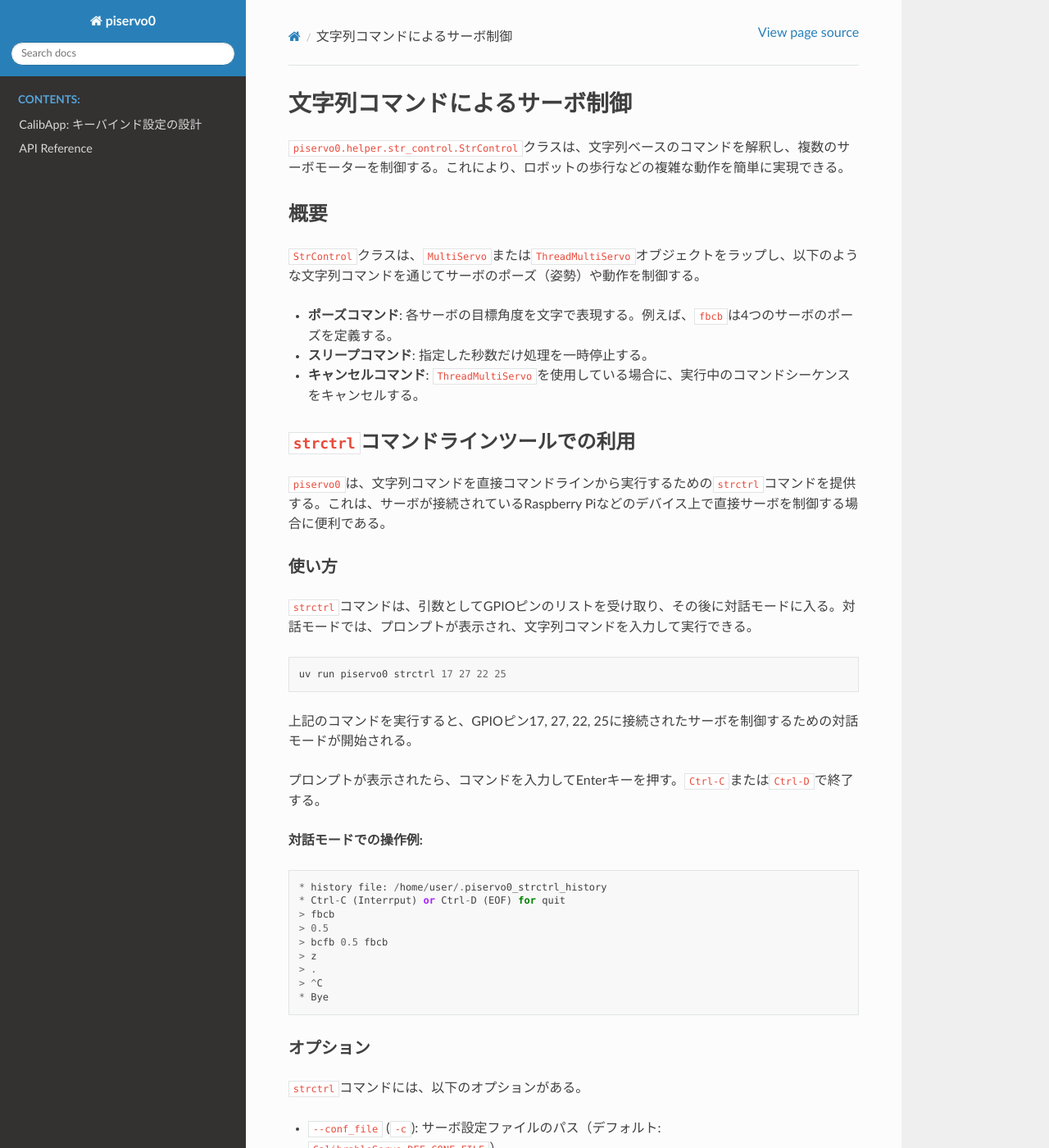
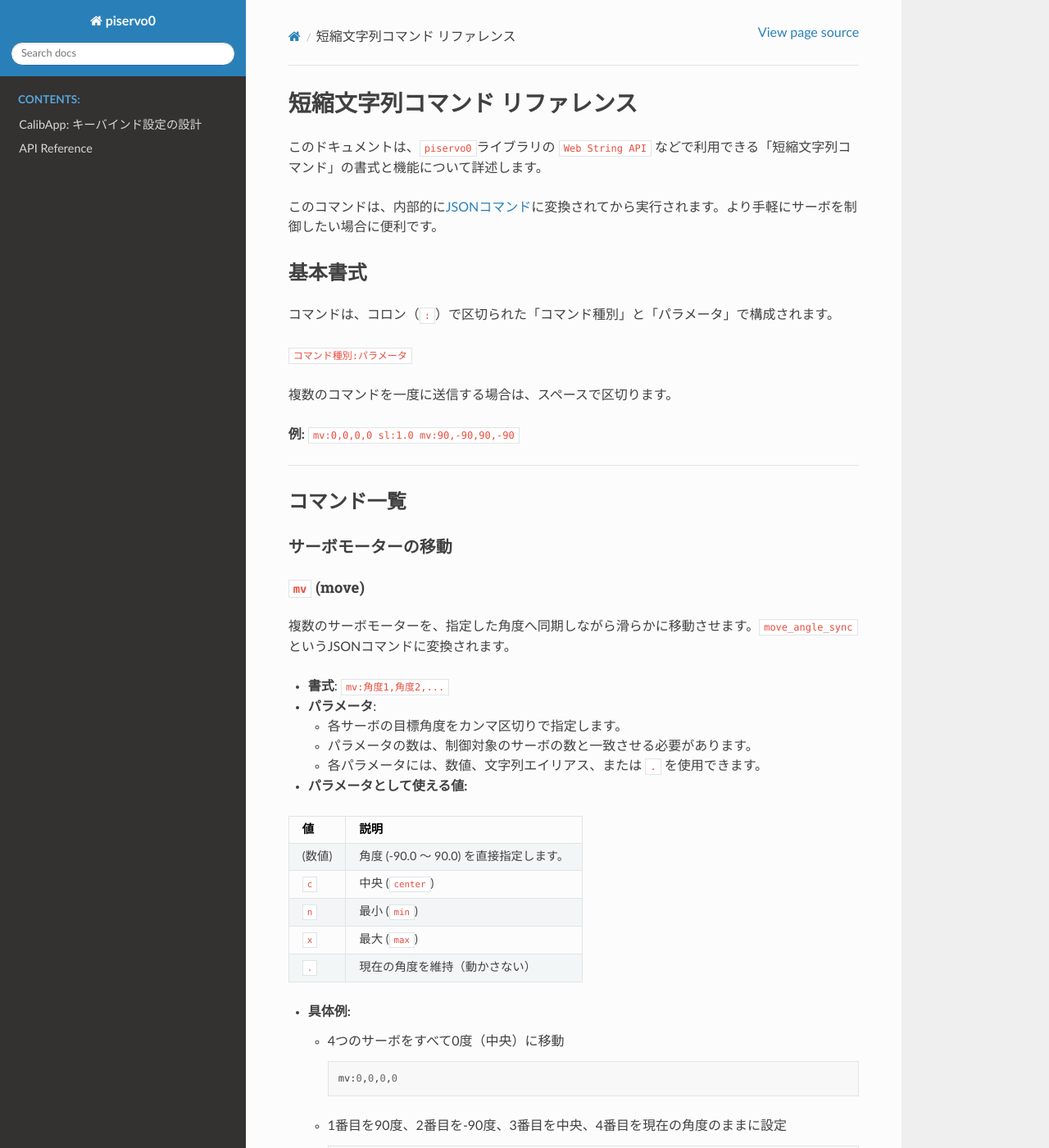
Before and after one commit to ytani01/piservo0, a Sphinx documentation site: the page built from docs/STR_CMD.md, in a window 1280 px wide and 1400 px high. Shown: the whole window at 82% size. Built offline with Sphinx 7.4.7 and the Read the Docs theme 3.1.0, drawn with Linux system fonts in a browser that asks for light colours; some of the changed text lies outside the part shown.

Commit message:
UPD: docs/ by Gemini CLI

````diff
--- a/docs/JSON_CMD.md
+++ b/docs/JSON_CMD.md
@@ -1,61 +1,152 @@
-# JSON Commands for `web-json-api`
+# JSONコマンド リファレンス
 
-## e.g.
+このドキュメントは、`piservo0`ライブラリの `ThreadMultiServo` クラスおよび `Web JSON API` で使用されるJSON形式のコマンドについて詳述します。
 
-**同期移動**
-``` json
+コマンドは、単一のJSONオブジェクト、または複数のコマンドを順に実行するためのJSONオブジェクトの配列として送信できます。
+
+## 基本書式
+
+各コマンドは、`"cmd"`キーを持つJSONオブジェクトです。`"cmd"`の値によって動作が決まり、その他のキーで動作のパラメータを指定します。
+
+```json
 {
-  "cmd": "move_angle_sync",
-  "angles": [0, null, 30, -60],
-  "move_sec": 0.2,
-  "step_n": 40
+  "cmd": "コマンド名",
+  "パラメータ1": 値1,
+  "パラメータ2": 値2,
+  ...
 }
 ```
 
-**非同期移動**
-``` json
-{
-  "cmd": "move_angle",
-  "angles": [0, null, 30, -60]
-}
-```
+---
 
-**sleep**
-``` json
-{
-  "cmd": "sleep",
-  "sec": 0.5
-}
-```
+## コマンド一覧
 
-**move sec: estimated move time**
-``` json
-{
-  "cmd": "move_sec",
-  "sec": 0.2
-}
-```
+### サーボモーターの制御
 
-**step count**
-``` json
-{
-  "cmd": "step_n",
-  "n": 30
-}
-```
+#### `move_angle_sync`
 
-**interval**
-``` json
-{
-  "cmd": "interval",
-  "sec": 0.5
-}
-```
+複数のサーボモーターを、指定した時間をかけて目標角度まで同期しながら滑らかに移動させます。
 
-**move to pulse**
-``` json
-{
-  "cmd": "move_pulse",
-  "pulses": [1000, null, 1500, 2000]
-}
-```
+- **パラメータ:**
+  - `target_angles` (list[float | str | None]): **必須**。各サーボの目標角度をリストで指定します。
+    - `float`: -90.0 から 90.0 までの角度。
+    - `str`: `"min"`, `"center"`, `"max"` のいずれか。
+    - `None`: 現在の角度を維持（動かさない）。
+  - `move_sec` (float, optional): 移動にかける時間（秒）。省略した場合は、`move_sec`コマンドで設定されたデフォルト値が使われます。
+  - `step_n` (int, optional): 移動の滑らかさ（ステップ数）。省略した場合は、`step_n`コマンドで設定されたデフォルト値が使われます。
+
+- **例:**
+  ```json
+  {
+    "cmd": "move_angle_sync",
+    "target_angles": [90, "center", -45, None],
+    "move_sec": 1.5
+  }
+  ```
+
+#### `move_angle`
+
+複数のサーボモーターを、目標角度まで即座に移動させます。同期は行われません。
+
+- **パラメータ:**
+  - `target_angles` (list[float | str | None]): **必須**。`move_angle_sync`と同様。
+
+- **例:**
+  ```json
+  {
+    "cmd": "move_angle",
+    "target_angles": [0, 90, -90, 0]
+  }
+  ```
+
+#### `move_pulse`
+
+複数のサーボモーターを、指定されたパルス幅に直接移動させます。キャリブレーション設定を無視して、ハードウェアの限界値まで動かすことができます。
+
+- **パラメータ:**
+  - `pulses` (list[int | None]): **必須**。各サーボの目標パルス幅をリストで指定します。通常、500から2500の範囲です。`None`は現在のパルス幅を維持します。
+
+- **例:**
+  ```json
+  {
+    "cmd": "move_pulse",
+    "pulses": [500, null, 1500, 2500]
+  }
+  ```
+
+### 動作設定
+
+#### `move_sec`
+
+`move_angle_sync`コマンドのデフォルトの移動時間（`move_sec`）を設定します。
+
+- **パラメータ:**
+  - `sec` (float): **必須**。デフォルトの移動時間（秒）。
+
+- **例:**
+  ```json
+  {
+    "cmd": "move_sec",
+    "sec": 0.2
+  }
+  ```
+
+#### `step_n`
+
+`move_angle_sync`コマンドのデフォルトのステップ数（`step_n`）を設定します。
+
+- **パラメータ:**
+  - `n` (int): **必須**。デフォルトのステップ数。
+
+- **例:**
+  ```json
+  {
+    "cmd": "step_n",
+    "n": 30
+  }
+  ```
+
+#### `interval`
+
+各コマンドの実行後に自動的に挿入される待機時間（インターバル）を設定します。
+
+- **パラメータ:**
+  - `sec` (float): **必須**。待機時間（秒）。
+
+- **例:**
+  ```json
+  {
+    "cmd": "interval",
+    "sec": 0.1
+  }
+  ```
+
+### 実行制御
+
+#### `sleep`
+
+指定された時間、コマンドの実行を一時停止します。
+
+- **パラメータ:**
+  - `sec` (float): **必須**。待機時間（秒）。
+
+- **例:**
+  ```json
+  {
+    "cmd": "sleep",
+    "sec": 1.0
+  }
+  ```
+
+#### `cancel`
+
+コマンドキューに溜まっている未実行のコマンドをすべてキャンセル（破棄）します。
+
+- **パラメータ:** なし
+
+- **例:**
+  ```json
+  {
+    "cmd": "cancel"
+  }
+  ```
--- a/docs/STR_CMD.md
+++ b/docs/STR_CMD.md
@@ -1,114 +1,135 @@
-# 文字列コマンドによるサーボ制御
+# 短縮文字列コマンド リファレンス
 
-`piservo0.helper.str_control.StrControl`クラスは、文字列ベースのコマンドを解釈し、複数のサーボモーターを制御する。これにより、ロボットの歩行などの複雑な動作を簡単に実現できる。
+このドキュメントは、`piservo0`ライブラリの `Web String API` などで利用できる「短縮文字列コマンド」の書式と機能について詳述します。
 
-## 概要
+このコマンドは、内部的に[JSONコマンド](JSON_CMD.md)に変換されてから実行されます。より手軽にサーボを制御したい場合に便利です。
 
-`StrControl`クラスは、`MultiServo`または`ThreadMultiServo`オブジェクトをラップし、以下のような文字列コマンドを通じてサーボのポーズ（姿勢）や動作を制御する。
+## 基本書式
 
-*   **ポーズコマンド**: 各サーボの目標角度を文字で表現する。例えば、`fbcb`は4つのサーボのポーズを定義する。
-*   **スリープコマンド**: 指定した秒数だけ処理を一時停止する。
-*   **キャンセルコマンド**: `ThreadMultiServo`を使用している場合に、実行中のコマンドシーケンスをキャンセルする。
+コマンドは、コロン（`:`）で区切られた「コマンド種別」と「パラメータ」で構成されます。
 
-## `strctrl`コマンドラインツールでの利用
+`コマンド種別:パラメータ`
 
-`piservo0`は、文字列コマンドを直接コマンドラインから実行するための`strctrl`コマンドを提供する。これは、サーボが接続されているRaspberry Piなどのデバイス上で直接サーボを制御する場合に便利である。
+複数のコマンドを一度に送信する場合は、スペースで区切ります。
 
-### 使い方
+**例:** `mv:0,0,0,0 sl:1.0 mv:90,-90,90,-90`
 
-`strctrl`コマンドは、引数としてGPIOピンのリストを受け取り、その後に対話モードに入る。対話モードでは、プロンプトが表示され、文字列コマンドを入力して実行できる。
+---
 
-```bash
-uv run piservo0 strctrl 17 27 22 25
-```
+## コマンド一覧
 
-上記のコマンドを実行すると、GPIOピン17, 27, 22, 25に接続されたサーボを制御するための対話モードが開始される。
+### サーボモーターの移動
 
-プロンプトが表示されたら、コマンドを入力してEnterキーを押す。`Ctrl-C`または`Ctrl-D`で終了する。
+#### `mv` (move)
 
-**対話モードでの操作例:**
+複数のサーボモーターを、指定した角度へ同期しながら滑らかに移動させます。`move_angle_sync`というJSONコマンドに変換されます。
 
-```
-* history file: /home/user/.piservo0_strctrl_history
-* Ctrl-C (Interrput) or Ctrl-D (EOF) for quit
-> fbcb
-> 0.5
-> bcfb 0.5 fbcb
-> z
-> .
-> ^C
-* Bye
-```
+- **書式**: `mv:角度1,角度2,...`
+- **パラメータ**:
+  - 各サーボの目標角度をカンマ区切りで指定します。
+  - パラメータの数は、制御対象のサーボの数と一致させる必要があります。
+  - 各パラメータには、数値、文字列エイリアス、または `.` を使用できます。
 
-### オプション
+- **パラメータとして使える値:**
 
-`strctrl`コマンドには、以下のオプションがある。
+| 値         | 説明                               |
+| :--------- | :--------------------------------- |
+| (数値)     | 角度 (-90.0 〜 90.0) を直接指定します。 |
+| `c`        | 中央 (`center`)                    |
+| `n`        | 最小 (`min`)                       |
+| `x`        | 最大 (`max`)                       |
+| `.`        | 現在の角度を維持（動かさない）     |
 
-*   `--conf_file` (`-c`): サーボ設定ファイルのパス（デフォルト: `CalibrableServo.DEF_CONF_FILE`）。
-*   `--move_sec` (`-m`): 1ポーズの移動にかける時間（秒）（デフォルト: `0.2`）。
-*   `--step_n` (`-s`): サーボ移動のステップ数（デフォルト: `MultiServo.DEF_STEP_N`）。
-*   `--angle_unit` (`-u`): `f`（前方）および`b`（後方）コマンドの基本角度（デフォルト: `35.0`）。
-*   `--angle_factor` (`-f`): 各サーボの角度に掛ける係数のリスト。スペース区切りで指定する（例: `"-1 -1 1 1"`）（デフォルト: `"-1 -1 1 1"`）。
-*   `--debug` (`-d`): デバッグログを有効にするか。
+- **具体例:**
+  - 4つのサーボをすべて0度（中央）に移動
+    ```
+    mv:0,0,0,0
+    ```
+  - 1番目を90度、2番目を-90度、3番目を中央、4番目を現在の角度のままに設定
+    ```
+    mv:90,-90,c,.
+    ```
+  - 最小、最大、中央、45度に設定
+    ```
+    mv:n,x,c,45
+    ```
 
-**例:**
+### 動作設定
 
-基本角度を40度、移動時間を0.3秒に設定して`strctrl`を起動する。
+#### `ms` (move_sec)
 
-```bash
-uv run piservo0 strctrl 17 27 22 25 --angle-unit 40.0 --move_sec 0.3
-```
+`mv`コマンドのデフォルトの移動時間を設定します。
 
-## コマンドの種類とフォーマット
+- **書式**: `ms:秒数`
+- **例**: デフォルトの移動時間を1.5秒に設定
+  ```
+  ms:1.5
+  ```
 
-### 1. ポーズコマンド
+#### `st` (step_n)
 
-各サーボの目標角度を1文字で表現する。コマンド文字列の長さは、制御対象のサーボの数と一致する必要がある。
+`mv`コマンドのデフォルトのステップ数を設定します。数値が大きいほど動きが滑らかになります。
 
-**デフォルトのコマンド文字:**
+- **書式**: `st:ステップ数`
+- **例**: デフォルトのステップ数を50に設定
+  ```
+  st:50
+  ```
 
-| 文字 | 意味                               | 角度（`angle_unit`が35.0の場合） |
-| :--- | :--------------------------------- | :------------------------------- |
-| `c`  | センター（Center）                 | 0度                              |
-| `n`  | 最小角度（Min）                    | サーボの最小可動範囲             |
-| `x`  | 最大角度（Max）                    | サーボの最大可動範囲             |
-| `f`  | 前方（Forward）                    | `angle_unit`で指定された角度     |
-| `b`  | 後方（Backward）                   | `-angle_unit`で指定された角度    |
-| `.`  | 動かさない（Don't Move）           | 現在の角度を維持                 |
-| `z`  | コマンドキャンセル（Cancel Cmds）  | `ThreadMultiServo`の場合のみ有効 |
+#### `is` (interval)
 
-**大文字と小文字:**
+各コマンドの実行後に自動的に挿入される待機時間（インターバル）を設定します。
 
-コマンド文字を大文字にすると、そのサーボの角度が2倍になる。
-例: `F` は `f` の2倍の角度になる。
+- **書式**: `is:秒数`
+- **例**: インターバルを0.2秒に設定
+  ```
+  is:0.2
+  ```
 
-### 2. スリープコマンド
+### 実行制御
 
-数値文字列はスリープ時間（秒）として解釈される。
+#### `sl` (sleep)
 
-例: `0.5` は0.5秒間待機する。
+指定された時間、コマンドの実行を一時停止します。
 
-### 3. キャンセルコマンド
+- **書式**: `sl:秒数`
+- **例**: 2.5秒間待機
+  ```
+  sl:2.5
+  ```
 
-`z`文字がコマンド文字列に含まれている場合、`ThreadMultiServo`を使用している場合に限り、現在実行中のコマンドシーケンスをキャンセルする。
+#### `ca` または `zz` (cancel)
 
-例: `z` または `fczb` のように、`z`が含まれていればキャンセルコマンドとして認識される。
+コマンドキューに溜まっている未実行のコマンドをすべてキャンセル（破棄）します。パラメータは不要です。
 
-## 設定オプション
+- **書式**: `ca` または `zz`
+- **例**:
+  ```
+  ca
+  ```
 
-`StrControl`のコンストラクタでは、以下のオプションを設定できる。（これは`strctrl`コマンドのオプションと対応している）
+---
 
-*   `mservo` (`MultiServo | ThreadMultiServo`): 制御対象の`MultiServo`または`ThreadMultiServo`インスタンス。必須。
-*   `move_sec` (`float`, デフォルト: `0.2`): 1ポーズの移動にかける時間（秒）。
-*   `step_n` (`int`, デフォルト: `MultiServo.DEF_STEP_N`): サーボ移動のステップ数。
-*   `angle_unit` (`float`, デフォルト: `35.0`): `f`（前方）および`b`（後方）コマンドの基本角度。
-*   `angle_factor` (`list[int] | None`, デフォルト: `[-1, -1, 1, 1]`): 各サーボの角度に掛ける係数のリスト。サーボの回転方向を反転させるのに使用する。リストの長さはサーボの数と一致する必要がある。
-*   `cmd_chars` (`dict[str, str] | None`, デフォルト: `StrControl.DEF_CMD_CHARS`): ポーズを定義する文字をカスタムする場合に指定する辞書。
-*   `debug` (`bool`, デフォルト: `False`): デバッグログを有効にするか。
+## コマンドシーケンスの例
 
-### メソッドによる設定変更
+複数のコマンドを組み合わせることで、複雑な動作を簡単に記述できます。
 
-インスタンス作成後も、以下のメソッドで設定を変更できる。
+- **例1: 2つのサーボを往復させる**
+  ```
+  mv:90,-90 sl:1 mv:-90,90 sl:1 mv:0,0
+  ```
+  1.  サーボ1を90度、サーボ2を-90度に移動
+  2.  1秒待機
+  3.  サーボ1を-90度、サーボ2を90度に移動
+  4.  1秒待機
+  5.  両方のサーボを中央に戻す
 
-*   `set_angle_unit(angle: float)`: 基本角度を設定する。
-*   `set_move_sec(sec: float)`: 移動時間を設定する。
+- **例2: 動作設定を変更しながら動かす**
+  ```
+  ms:0.5 st:50 mv:45,45 sl:1 ms:2.0 st:100 mv:-45,-45
+  ```
+  1.  移動時間を0.5秒、ステップ数を50に設定
+  2.  両方のサーボを45度に移動
+  3.  1秒待機
+  4.  移動時間を2.0秒、ステップ数を100に設定（よりゆっくり、滑らかに）
+  5.  両方のサーボを-45度に移動
````
Also changed, not shown: README.md (+5 -0 lines), docs/STR_CLIENT.md (added, +118 -0 lines), docs/WEB_API.md (deleted, +0 -87 lines).
